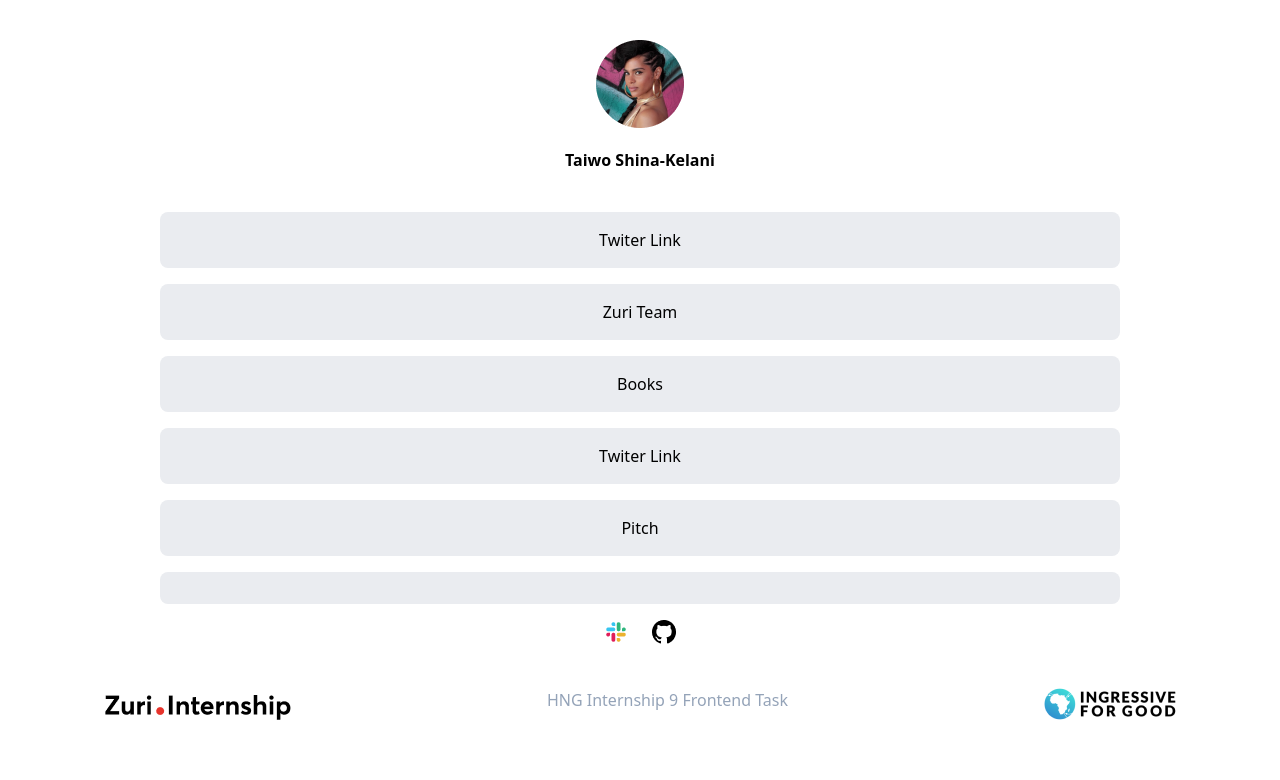
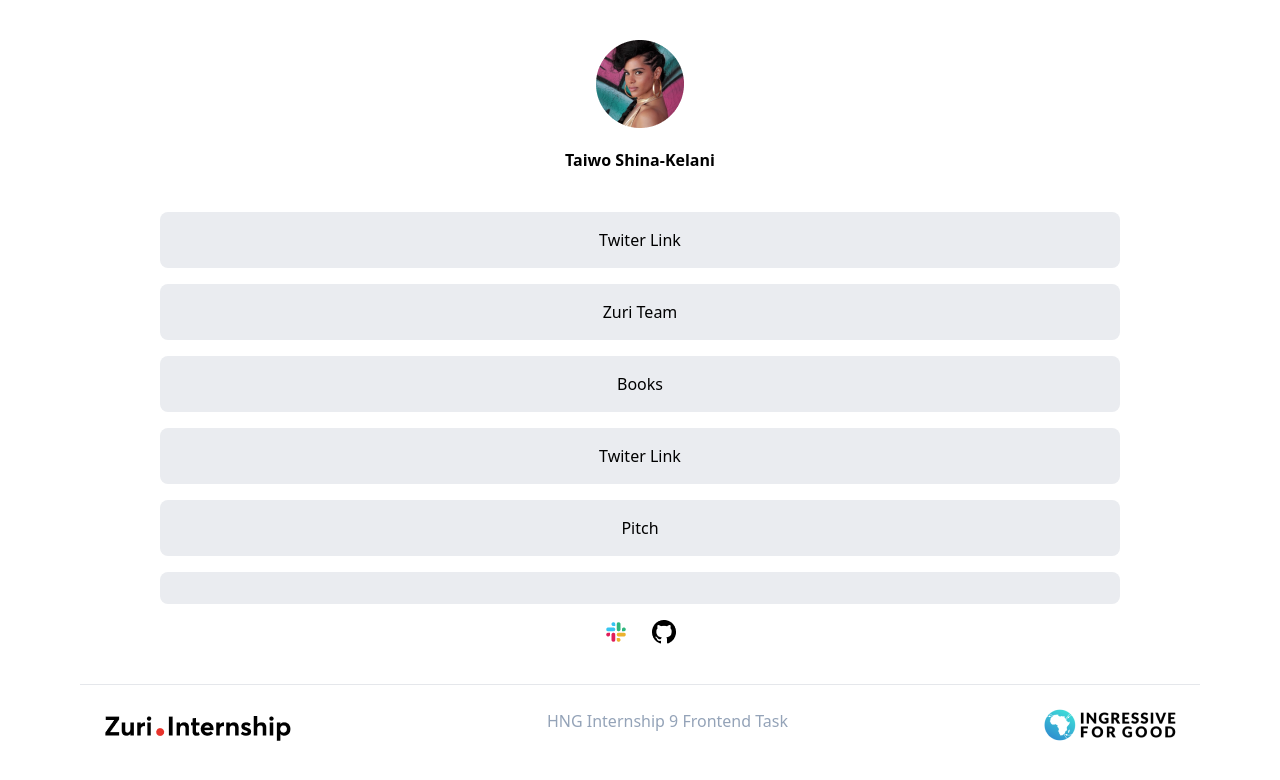
Before and after one commit to kelani34/linktree-clone, a React (Vite) app: page / in a window 1280 px wide. Shown: the top 780 px of the page. Built offline with nearby package versions, Linux system fonts and the light colour scheme.

Commit message:
Add horizontal line

```diff
--- a/src/App.css
+++ b/src/App.css
@@ -9,6 +9,9 @@ body{
   margin-left: 144px !important;
   margin-right: 144px !important;
   /* width: 80%; */
+}
+.links:hover{
+  background-color:#D0D5DD;
 }
 @media only screen and (max-width: 900px){
   .links{
@@ -46,12 +49,15 @@ body{
     margin-right: 10px !important;
   }
 }
+hr{
+  margin-left: 80px !important;
+  margin-right: 80px !important;
+  margin-top: 40px !important;
+}
 
 .footer{
   justify-content: space-between;
   margin-left: 80px !important;
   margin-right: 80px !important;
-  margin-bottom: 48px;
-  margin-top: 20px;
 
 }
--- a/src/components/Footer.jsx
+++ b/src/components/Footer.jsx
@@ -6,7 +6,9 @@ import zuri__logo from '../assets/images/zuri__logo.png'
 function Footer() {
   return (
     <div className=''>
+      <hr/>
         <div className='p-6  flex  footer'>
+
         <img src={zuri__logo} />
         <span className='text-slate-400 '>HNG Internship 9 Frontend Task</span>
         <img src={I4G__logo} className=''/>
```
